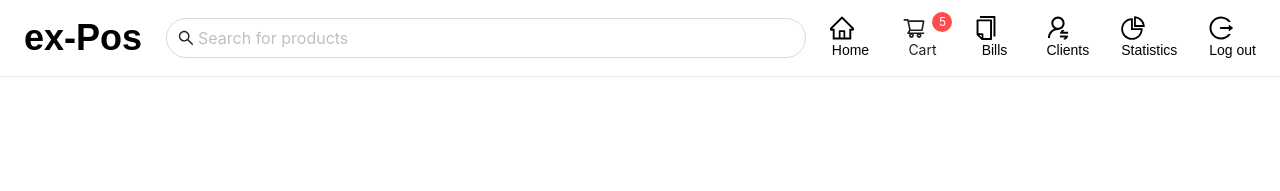
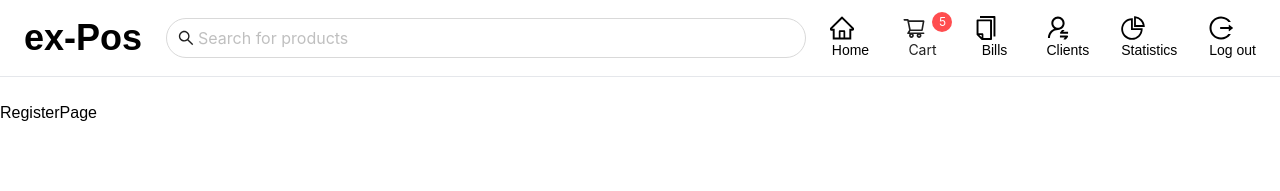
Before and after one commit to ereninc/Pos-App-with-MERN-Stack, a React (Create React App) app in the folder client/: page /register in a window 1280 px wide. Shown: the top 191 px of the page. Built offline with nearby package versions, Linux system fonts and the light colour scheme.

Commit message:
update before auth comp

```diff
--- a/client/src/App.jsx
+++ b/client/src/App.jsx
@@ -6,6 +6,7 @@ import CartPage from "./pages/cart";
 import BillPage from "./pages/bills/bill";
 import ClientsPage from "./pages/clients/client";
 import StatisticsPage from "./pages/statistics/statistic";
+import RegisterPage from "./pages/auth/register";
 
 function App() {
   return (
@@ -18,6 +19,7 @@ function App() {
           <Route path="/bills" element={<BillPage />} />
           <Route path="/clients" element={<ClientsPage />} />
           <Route path="/statistics" element={<StatisticsPage />} />
+          <Route path="/register" element={<RegisterPage />} />
         </Routes>
       </BrowserRouter>
     </>
--- /dev/null
+++ b/client/src/pages/auth/register/index.jsx
@@ -0,0 +1,5 @@
+import React from "react";
+
+export default function RegisterPage() {
+  return <div>RegisterPage</div>;
+}
```
